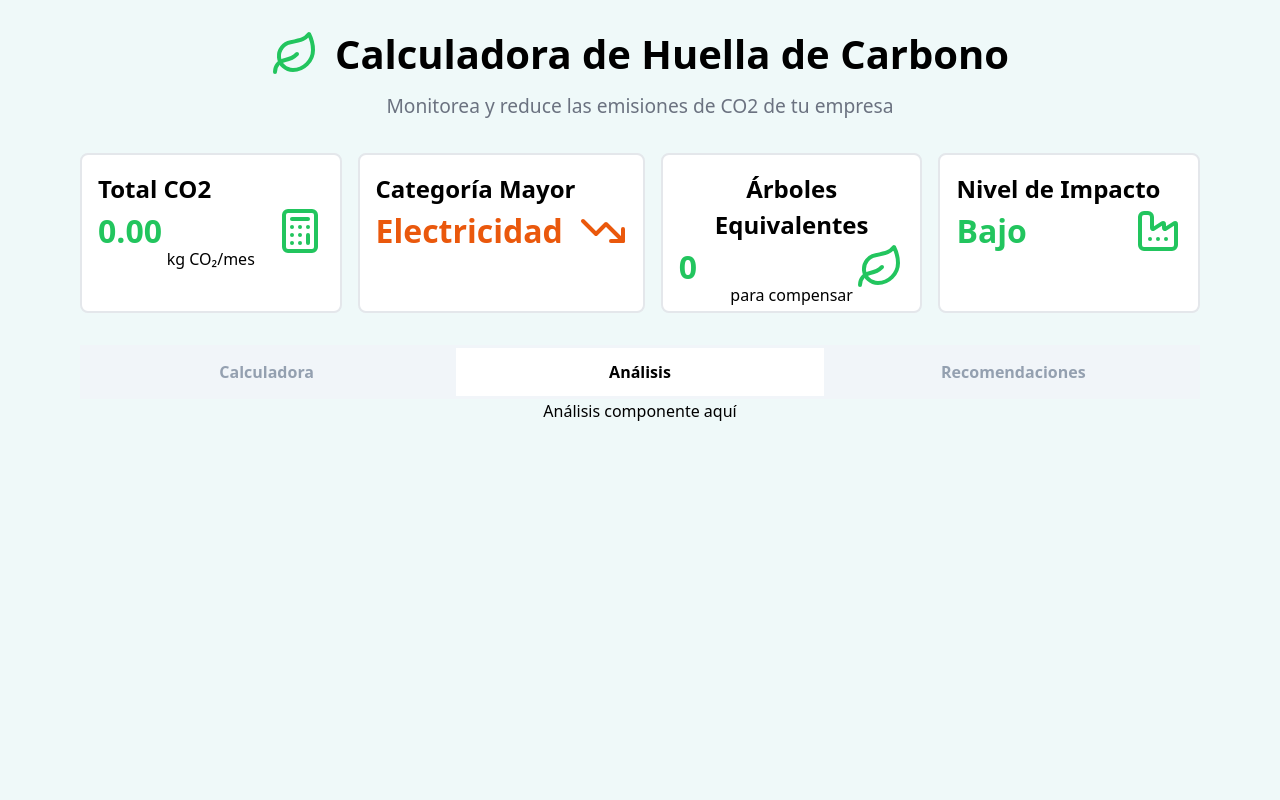
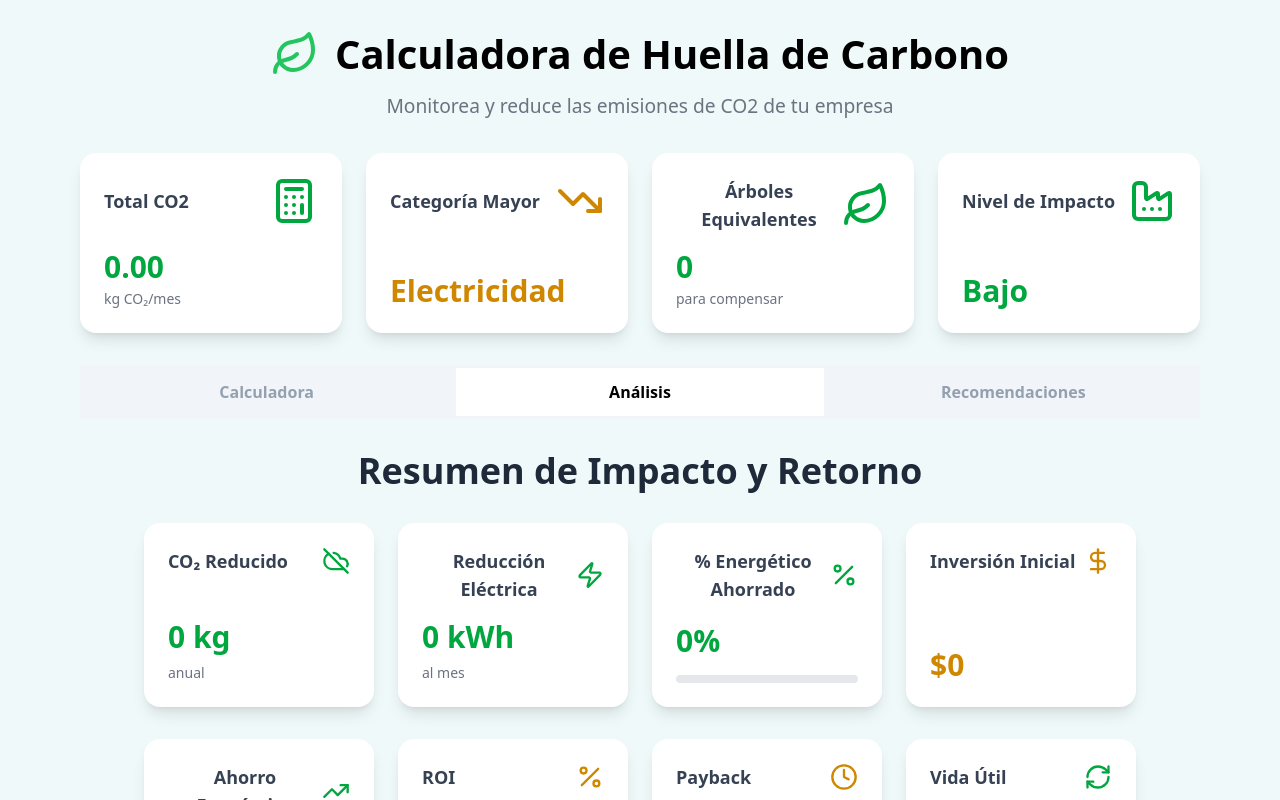
Before and after one commit to RicardoCalvoP/EcoHack-Bono, a React (Vite) app in the folder ecoValue/: page / in a window 1280 px wide. Both pictures are taken after a click on the button "Análisis". Shown: the top 800 px of the page. Built offline with nearby package versions, Linux system fonts and the light colour scheme.

Commit message:
feat: add analysis page

```diff
--- a/ecoValue/src/App.css
+++ b/ecoValue/src/App.css
@@ -17,7 +17,6 @@
   font-weight: bold;
 }
 
-
 .Dashboard-icon {
   margin-right: 1rem;
   color: #22c55e
@@ -27,61 +26,6 @@
   font-size: 1.2rem;
   color: #6b7280;
   margin-top: -1rem;
-}
-
-.CardMenu {
-  display: flex;
-  justify-content: space-between;
-  flex-wrap: wrap;
-  width: 100%;
-  padding: 2rem 0;
-  gap: 16px;
-  box-sizing: border-box;
-}
-
-
-.Card-content {
-  flex: 1 1 0;
-  background-color: white;
-  border: 2px solid #e4e7eb;
-  height: 10rem;
-  border-radius: 8px;
-  padding: 1rem;
-  box-sizing: border-box;
-  max-width: 22rem;
-}
-
-.Card-header {
-  display: flex;
-  font-size: 1.5rem;
-  font-weight: bold;
-  margin-bottom: 0.5rem;
-}
-
-.Card-result {
-  display: flex;
-  justify-content: space-between;
-  align-items: center;
-  font-size: 2rem;
-  font-weight: bold;
-  max-height: 2rem;
-}
-
-.Card-result-low {
-  color: #22c55e;
-}
-
-.Card-result-medium {
-  color: #ea580c;
-}
-
-.Card-result-high {
-  color: #dc2626;
-}
-
-
-.Card-icon {
-  margin-left: 1rem;
 }
 
 .ButtonMenu {
--- a/ecoValue/src/components/Card.tsx
+++ b/ecoValue/src/components/Card.tsx
@@ -1,24 +1,37 @@
 import React from "react";
 
-type ButtonProps = {
+type CardProps = {
   title: string;
   result: string;
-  subtitle: string;
+  subtitle?: string;
   icon: React.ReactNode;
-  warning: string;
+  warning: "low" | "medium" | "high";
 };
 
-const Card: React.FC<ButtonProps> = ({ title, result, subtitle, icon, warning }) => {
+const warningColors: Record<CardProps["warning"], string> = {
+  low: 'text-green-600 dark:text-green-400',
+  medium: 'text-yellow-600 dark:text-yellow-400',
+  high: 'text-red-600 dark:text-red-400',
+};
+
+const Card: React.FC<CardProps> = ({ title, result, subtitle, icon, warning }) => {
+  const colorClass = warningColors[warning];
   return (
-    <div className="Card-content">
-      <div className="Card-header">
-        <div className="Card-title">{title}</div>
+    <div className="rounded-2xl shadow-lg bg-white dark:bg-zinc-800 p-6 flex flex-col justify-between
+                    transition-transform duration-300 hover:-translate-y-1 hover:shadow-xl">
+
+      <div className="flex justify-between items-center mb-4">
+        <h3 className="text-lg font-semibold text-gray-700 dark:text-gray-200">{title}</h3>
+        <div className={colorClass}>{icon}</div>
       </div>
-      <div className={`Card-result Card-result-${warning}`}>
-        <p>{result}</p>
-        <div className="Card-icon">{icon}</div>
+
+      <div className="flex flex-col items-start gap-1">
+        <span className={`text-3xl font-bold ${colorClass}`}>{result}</span>
+        {subtitle && (
+          <span className="text-sm text-gray-500 dark:text-gray-400">{subtitle}</span>
+        )}
       </div>
-      {subtitle && <p className="Card-subtitle">{subtitle}</p>}
+
     </div>
   );
 };
--- a/ecoValue/src/components/CardMenu.tsx
+++ b/ecoValue/src/components/CardMenu.tsx
@@ -1,12 +1,12 @@
 import React from "react";
 import Card from "./Card";
 
-type CardItem = {
+export type CardItem = {
   title: string;
   result: string;
-  subtitle: string;
+  subtitle?: string;
   icon: React.ReactNode;
-  warning: string;
+  warning: "low" | "medium" | "high";
 };
 
 type CardMenuProps = {
@@ -15,7 +15,9 @@ type CardMenuProps = {
 
 const CardMenu: React.FC<CardMenuProps> = ({ cards }) => {
   return (
-    <div className="CardMenu">
+    <div className="w-full box-border py-8 px-4 md:px-8 lg:px-0
+                    grid grid-cols-1 sm:grid-cols-2 md:grid-cols-3 lg:grid-cols-4
+                    gap-y-8 gap-x-6">
       {cards.map((card, index) => (
         <Card
           key={index}
@@ -28,7 +30,6 @@ const CardMenu: React.FC<CardMenuProps> = ({ cards }) => {
       ))}
     </div>
   );
-
 };
 
 export default CardMenu;
--- /dev/null
+++ b/ecoValue/src/components/analysis/Analyisis.tsx
@@ -0,0 +1,81 @@
+import React from 'react';
+import AnalysisCard, { type AnalysisCardProps } from './AnalysisCard';
+import { CloudOff, Zap, Percent, DollarSign, TrendingUp, Clock, RefreshCw } from 'lucide-react';
+
+interface AnalysisProps {
+  // Para agregar parametros futuros y sea dinamico
+}
+
+const Analysis: React.FC<AnalysisProps> = () => {
+  const cards: AnalysisCardProps[] = [
+    {
+      title: 'CO₂ Reducido',
+      result: '0 kg',
+      subtitle: 'anual',
+      icon: <CloudOff size={28} />,
+      warning: 'low',
+    },
+    {
+      title: 'Reducción Eléctrica',
+      result: '0 kWh',
+      subtitle: 'al mes',
+      icon: <Zap size={28} />,
+      warning: 'low',
+    },
+    {
+      title: '% Energético Ahorrado',
+      result: '0%',
+      icon: <Percent size={28} />,
+      warning: 'low',
+      progress: 0,
+    },
+    {
+      title: 'Inversión Inicial',
+      result: '$0',
+      icon: <DollarSign size={28} />,
+      warning: 'medium',
+    },
+    {
+      title: 'Ahorro Económico',
+      result: '$0',
+      subtitle: 'por año',
+      icon: <TrendingUp size={28} />,
+      warning: 'low',
+    },
+    {
+      title: 'ROI',
+      result: '0%',
+      icon: <Percent size={28} />,
+      warning: 'medium',
+      progress: 0,
+    },
+    {
+      title: 'Payback',
+      result: '0 años',
+      icon: <Clock size={28} />,
+      warning: 'medium',
+    },
+    {
+      title: 'Vida Útil',
+      result: '0 años',
+      icon: <RefreshCw size={28} />,
+      warning: 'low',
+    },
+  ];
+
+  return (
+<div className="container mx-auto px-4 md:px-8 lg:px-16">
+      <h2 className="mt-8 text-3xl md:text-4xl font-bold text-gray-800 dark:text-white text-center">
+        Resumen de Impacto y Retorno
+      </h2>
+      <div
+        className="mt-8 grid grid-cols-1 sm:grid-cols-2 md:grid-cols-3 lg:grid-cols-4 gap-x-6 gap-y-8 pb-8">
+        {cards.map((c, i) => (
+          <AnalysisCard key={i} {...c} />
+        ))}
+      </div>
+    </div>
+  );
+};
+
+export default Analysis;
--- /dev/null
+++ b/ecoValue/src/components/analysis/AnalysisCard.tsx
@@ -0,0 +1,55 @@
+import React from 'react';
+
+export interface AnalysisCardProps {
+  title: string;
+  result: string;
+  subtitle?: string;
+  icon: React.ReactNode;
+  warning?: 'low' | 'medium' | 'high';
+  progress?: number; // 0–100, para barra de progreso opcional
+}
+
+const warningColors = {
+  low:  'text-green-600 dark:text-green-400',
+  medium: 'text-yellow-600 dark:text-yellow-400',
+  high: 'text-red-600 dark:text-red-400',
+};
+
+const AnalysisCard: React.FC<AnalysisCardProps> = ({
+  title,
+  result,
+  subtitle = '',
+  icon,
+  warning = 'low',
+  progress,
+}) => {
+  const colorClass = warningColors[warning];
+  return (
+    <div className="rounded-2xl shadow-lg bg-white dark:bg-zinc-800 p-6 flex flex-col justify-between
+                    hover:shadow-xl transition-transform duration-300 hover:-translate-y-1">
+      <div className="flex justify-between items-center mb-4">
+        <h3 className="text-lg font-semibold text-gray-700 dark:text-gray-200">
+          {title}
+        </h3>
+        <div className={colorClass}>{icon}</div>
+      </div>
+
+      <div className="flex flex-col items-start gap-2">
+        <span className={`text-3xl font-bold ${colorClass}`}>{result}</span>
+        {subtitle && (
+          <span className="text-sm text-gray-500 dark:text-gray-400">{subtitle}</span>
+        )}
+        {typeof progress === 'number' && (
+          <div className="w-full bg-gray-200 dark:bg-zinc-700 rounded-full h-2 mt-2">
+            <div
+              className={`h-2 rounded-full ${colorClass.replace('text-', 'bg-')}`}
+              style={{ width: `${progress}%` }}
+            />
+          </div>
+        )}
+      </div>
+    </div>
+  );
+};
+
+export default AnalysisCard;
--- a/ecoValue/src/components/dashboard.tsx
+++ b/ecoValue/src/components/dashboard.tsx
@@ -1,16 +1,9 @@
 import { useState } from "react";
 import ButtonsHeaders from "./ButtonsHeaders";
-import CardMenu from "./CardMenu";
+import CardMenu, { type CardItem } from "./CardMenu";
 import CalculatorDashboard from "./calculator/CalculatorDashboard";
+import Analyisis from "./analysis/Analyisis";
 import { Calculator, TrendingDown, Leaf, Factory } from "lucide-react";
-
-type CardItem = {
-  title: string;
-  result: string;
-  subtitle: string;
-  icon: React.ReactNode;
-  warning: string;
-};
 
 const Dashboard: React.FC = () => {
   const [activeTab, setActiveTab] = useState<number>(0);
@@ -132,7 +125,7 @@ const Dashboard: React.FC = () => {
         setResultadoTotal={setResultadoTotal}
 
       />}
-      {activeTab === 1 && <div>Análisis componente aquí</div>}
+      {activeTab === 1 && <Analyisis />}
       {activeTab === 2 && <div>Recomendaciones componente aquí</div>}
     </div>
   );
```
